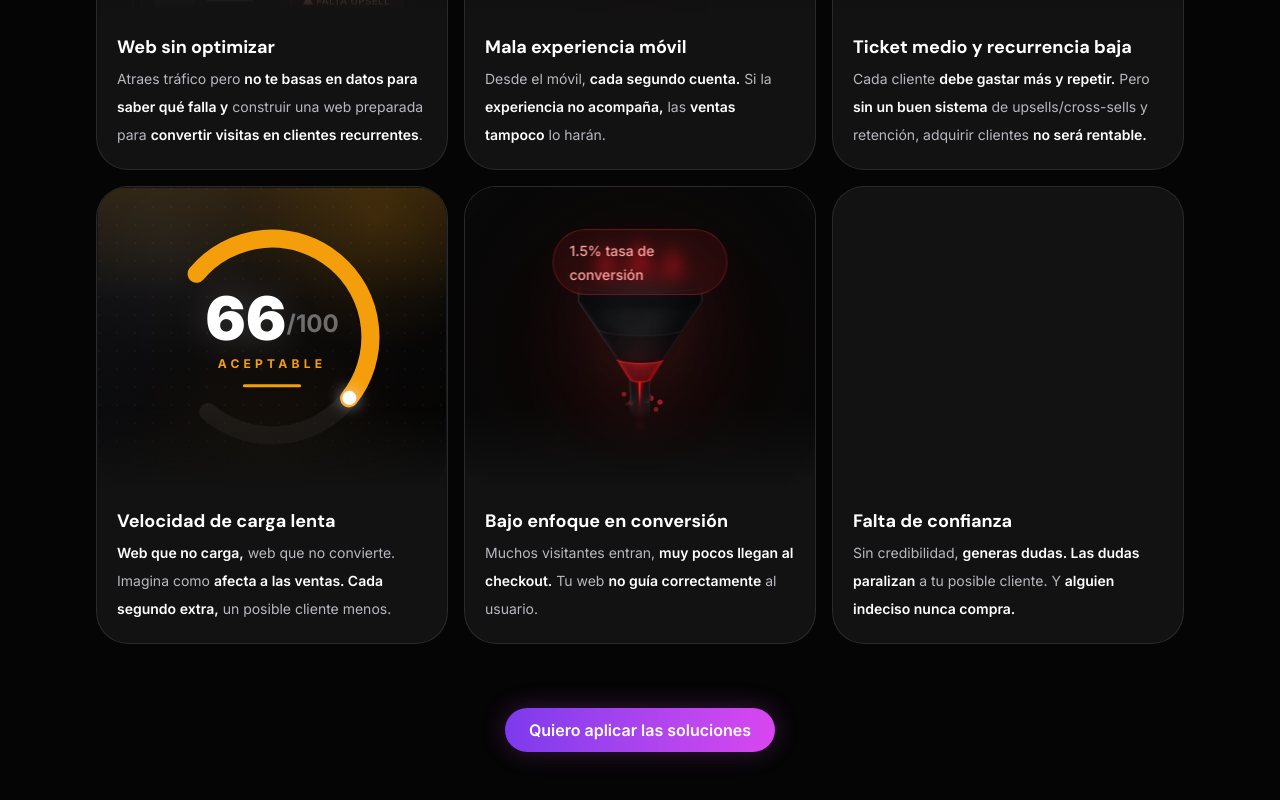
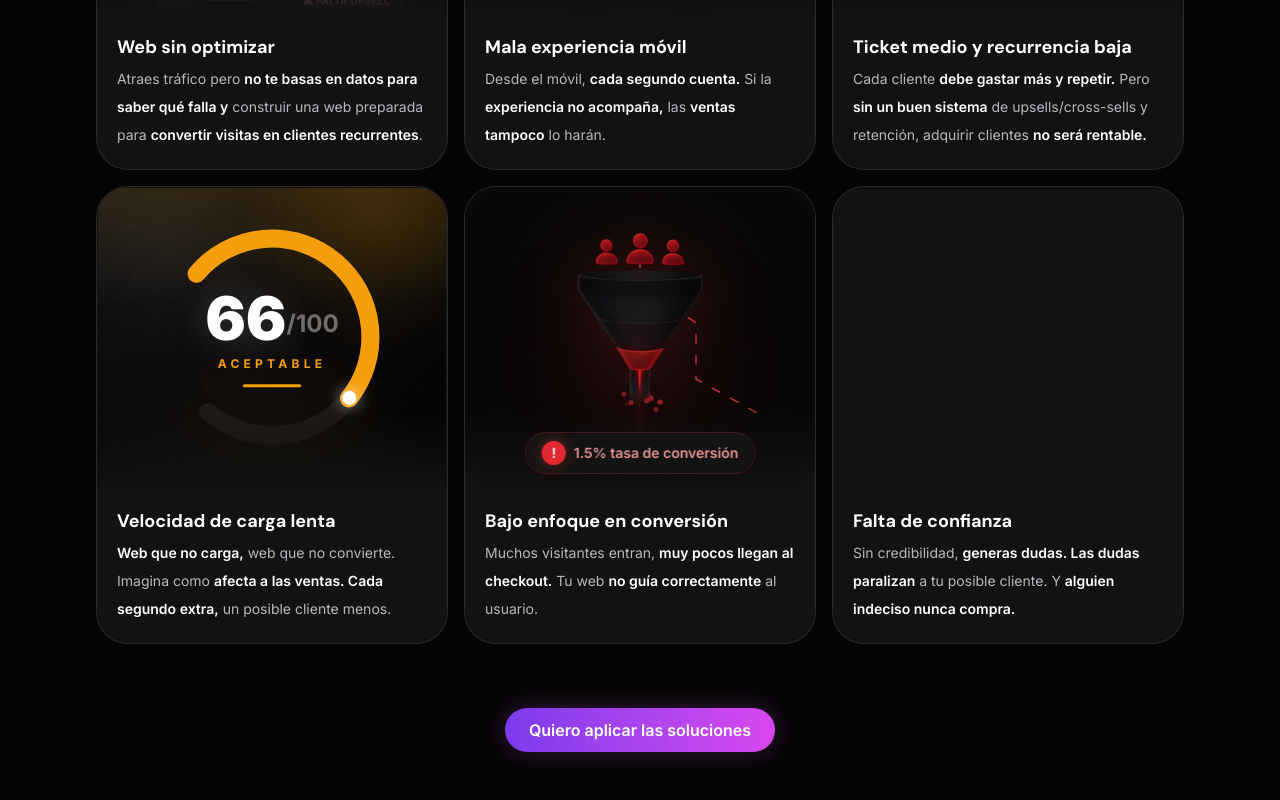
Before and after one commit to MaikelScalate/scalatelab, a Next.js app: page / in a window 1280 px wide. Shown: the part 1979-2779 px from the top of the page. Built offline with nearby package versions, Linux system fonts and the light colour scheme.

Commit message:
Mejorar diseño Problem

```diff
--- a/app/components/ui/problems/FunnelProblem.tsx
+++ b/app/components/ui/problems/FunnelProblem.tsx
@@ -31,13 +31,34 @@ blur-[140px]
     bg-red-500/15
   "
 />
+<svg
+  className="absolute inset-0 h-full w-full"
+  viewBox="0 0 500 260"
+  fill="none"
+>
+  <motion.path
+    d="M250 0 L250 55 L330 110 L330 190 L420 240"
+    stroke="#ef4444"
+    strokeWidth="2"
+    strokeLinecap="round"
+    strokeDasharray="12 18"
+    animate={{
+      strokeDashoffset: [60, 0],
+    }}
+    transition={{
+      duration: 1.8,
+      repeat: Infinity,
+      ease: "linear",
+    }}
+  />
+</svg>
 <div
   className="
     absolute
     inset-0
-    opacity-[0.06]
+    opacity-[0.035]
     [background-image:linear-gradient(rgba(255,255,255,.08)_1px,transparent_1px),linear-gradient(90deg,rgba(255,255,255,.08)_1px,transparent_1px)]
-    [background-size:28px_28px]
+    [background-size:32px_32px]
   "
 />
 <motion.div
@@ -78,7 +99,7 @@ blur-[140px]
   className="
 relative
 z-20
--mt-6
+-mt-12
 overflow-hidden
 rounded-2xl
 drop-shadow-[0_0_35px_rgba(255,70,70,.18)]
@@ -116,6 +137,56 @@ drop-shadow-[0_0_35px_rgba(255,70,70,.18)]
     blur-xl
   "
 />
+</motion.div>
+<motion.div
+  animate={{
+    y: [0, -2, 0],
+    opacity: [0.9, 1, 0.9],
+  }}
+  transition={{
+    duration: 2,
+    repeat: Infinity,
+    ease: "easeInOut",
+  }}
+  className="
+    absolute
+    left-1/2
+    top-[245px]
+    z-30
+    flex
+    -translate-x-1/2
+    items-center
+    gap-2
+    rounded-full
+    border
+    border-red-500/25
+    bg-[#171717]/90
+    px-4
+    py-2
+    backdrop-blur-xl
+  "
+>
+  <div
+    className="
+      flex
+      h-6
+      w-6
+      items-center
+      justify-center
+      rounded-full
+      bg-red-500
+      text-sm
+      font-bold
+      text-white
+      shadow-[0_0_16px_rgba(239,68,68,.45)]
+    "
+  >
+    !
+  </div>
+
+  <span className="whitespace-nowrap text-sm font-semibold text-red-300">
+    1.5% tasa de conversión
+  </span>
 </motion.div>
 <motion.div
   animate={{
@@ -160,34 +231,7 @@ drop-shadow-[0_0_35px_rgba(255,70,70,.18)]
     blur-[3px]
   "
 />
-<motion.div
-  animate={{
-    y: [0, -3, 0],
-    scale: [1, 1.02, 1],
-  }}
-  transition={{
-    duration: 2,
-    repeat: Infinity,
-  }}
-  className="
-    absolute
-    left-1/2
-    top-[42px]
-    z-30
-    -translate-x-1/2
-    rounded-full
-    border
-    border-red-500/30
-    bg-red-500/10
-    px-4
-    py-2
-    backdrop-blur-sm
-  "
->
-  <span className="text-sm font-medium text-red-300">
-    1.5% tasa de conversión
-  </span>
-</motion.div>
+
 {[...Array(10)].map((_, i) => (
   <motion.div
     key={i}
```
